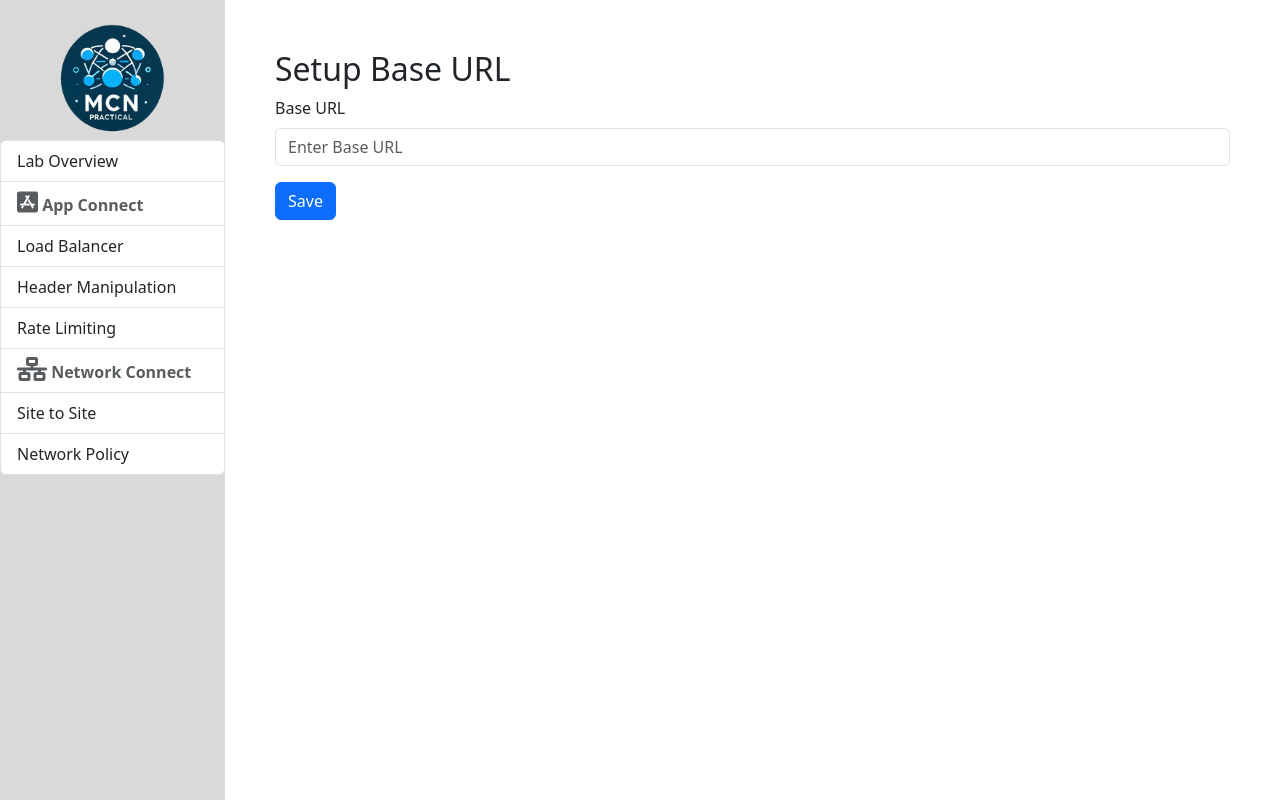
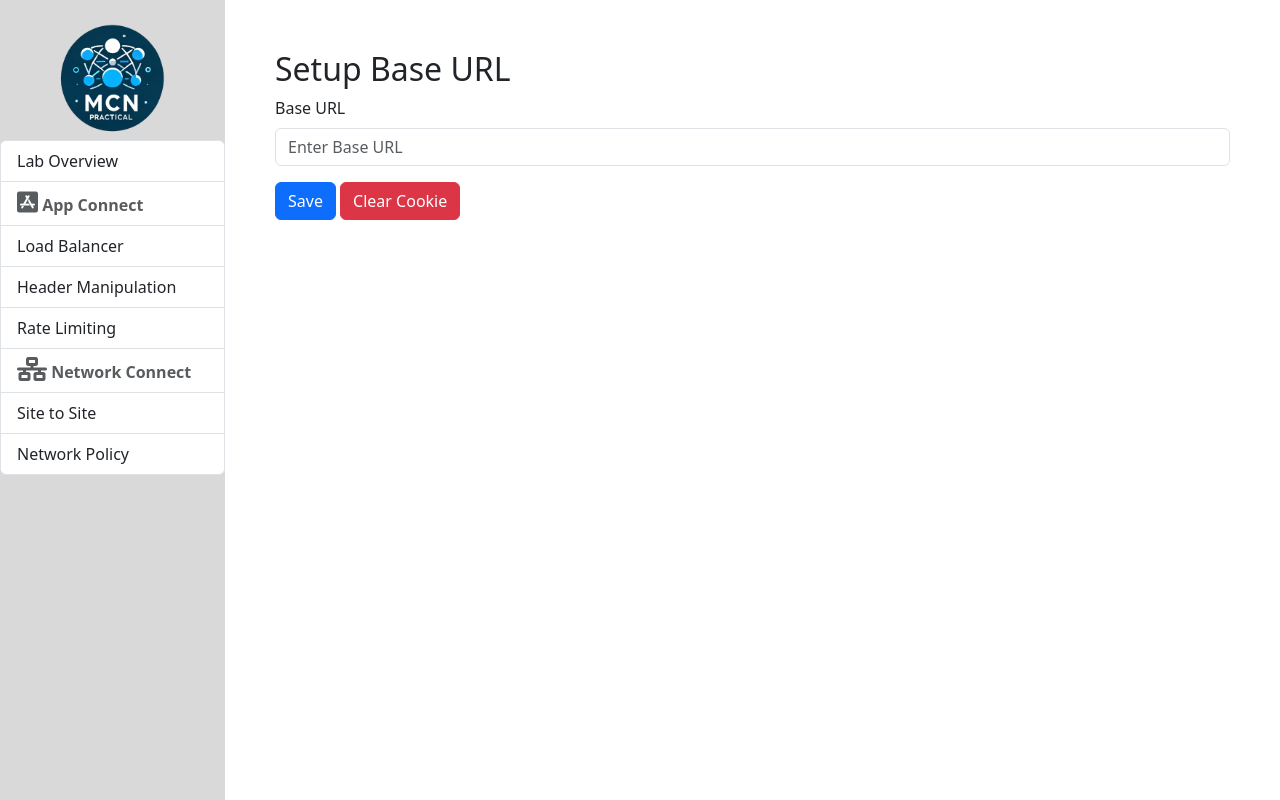
Before and after one commit to aknot242/f5xc-lab-mcn-practical, a Flask app: page /setup in a window 1280 px wide. Run offline with Flask 3, Linux system fonts and the light colour scheme; some libraries are stand-ins or nearby versions.

Commit message:
setup with clear

```diff
--- a/web-app/app/app.py
+++ b/web-app/app/app.py
@@ -17,10 +17,16 @@ def index():
 @app.route('/setup', methods=['GET', 'POST'])
 def setup():
     if request.method == 'POST':
-        base_url = request.form['base_url']
-        response = make_response(redirect('/'))
-        response.set_cookie('base_url', base_url, max_age=60*60*24)  # Set cookie for 1 day
-        return response
+        action = request.form['action']
+        if action == 'save':
+            base_url = request.form['base_url']
+            response = make_response(redirect('/setup'))
+            response.set_cookie('base_url', base_url, max_age=60*60*24)  # Set cookie for 1 year
+            return response
+        elif action == 'clear':
+            response = make_response(redirect('/setup'))
+            response.set_cookie('base_url', '', expires=0)  # Clear the cookie
+            return response
     return render_template('setup.html')
 
 @app.route('/test')
--- a/web-app/app/templates/setup.html
+++ b/web-app/app/templates/setup.html
@@ -7,6 +7,7 @@
         <label for="baseUrlInput" class="form-label">Base URL</label>
         <input type="url" class="form-control" id="baseUrlInput" name="base_url" required placeholder="Enter Base URL">
     </div>
-    <button type="submit" class="btn btn-primary">Save</button>
+    <button type="submit" name="action" value="save" class="btn btn-primary">Save</button>
+    <button type="submit" name="action" value="clear" class="btn btn-danger">Clear Cookie</button>
 </form>
 {% endblock %}
```
